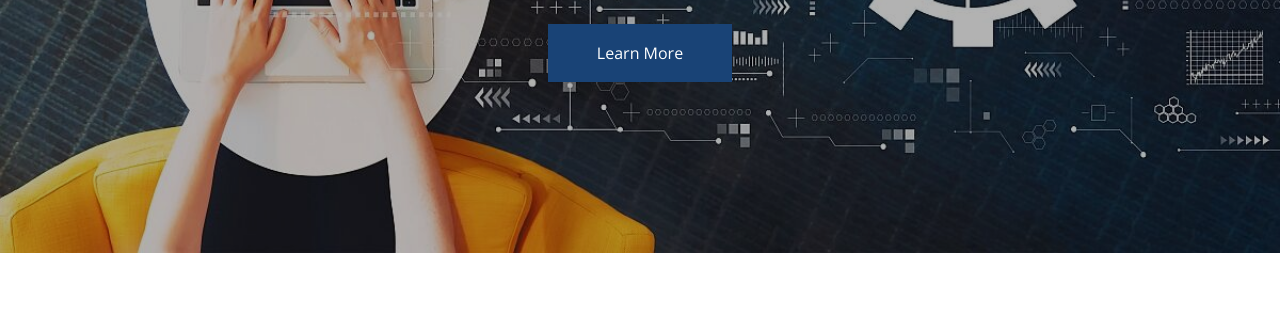
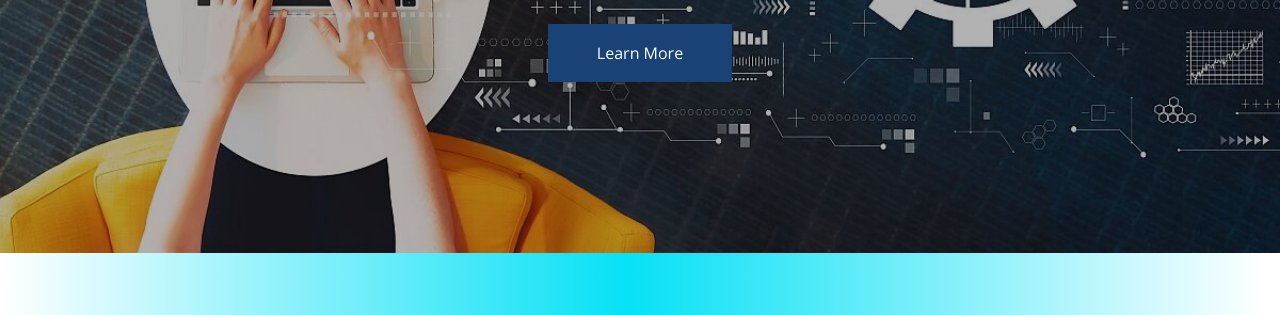
Before and after one commit to Kevinkahoi/EchoMarketingAgencyLtd, a plain HTML site: page index.html in a window 1280 px wide. Shown: the part 485-800 px from the top of the page. Drawn offline with nearby package versions, Linux system fonts and the light colour scheme; a script that the page names is missing.

Commit message:
Update index.html

```diff
--- a/index.html
+++ b/index.html
@@ -44,6 +44,10 @@ height: auto;
     p {
         color: black;
     }
+       body{
+           background: rgb(5,254,255);
+            background: linear-gradient(90deg, rgba(5,254,255,0) 0%, rgba(7,225,246,1) 49%, rgba(0,254,255,0) 99%);}
+
     </style>
 </head>
 
```
